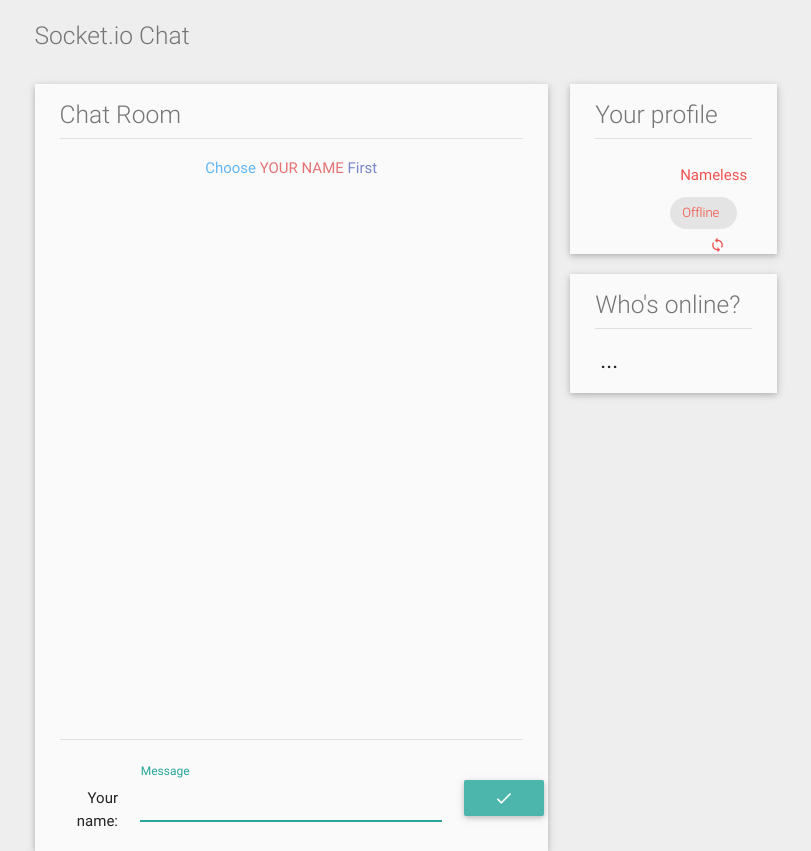
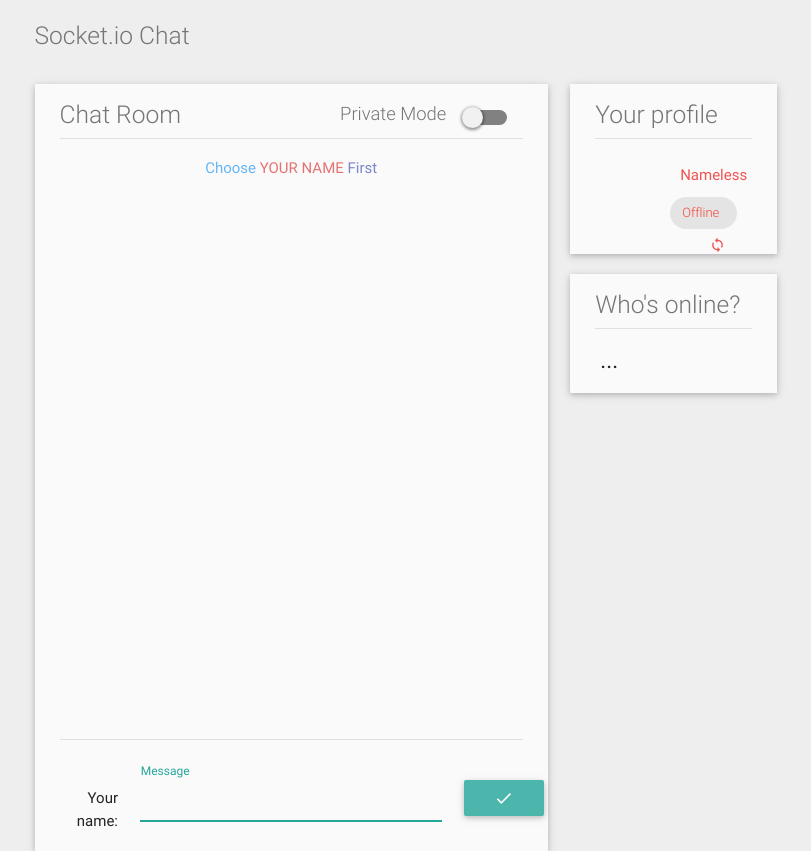
Before and after one commit to Jack-Moon628/mern-chat, a website: page views/index.html in a window 1280 px wide. Shown: the whole page, without its empty margins (234-1045 px from the left). Drawn offline with nearby package versions, Linux system fonts and the light colour scheme; files that its build step writes are made by us from their sources; no server answers; files whose address does not match are found by name.

Commit message:
add private mode switcher

```diff
--- a/app.js
+++ b/app.js
@@ -1,3 +1,5 @@
+'use strict'
+
 let express = require("express");
 let app = express();
 let server = require("http").createServer(app);
--- a/views/index.html
+++ b/views/index.html
@@ -23,7 +23,18 @@
                 <div class="col m7 offset-m1" style="height: 650px;">
                     <div class="z-depth-1 grey lighten-5" style="margin-top: 5px; padding: 5px 25px;">
                         <div>
-                            <h5 class="font-weight300 grey-text text-darken-1">Chat Room</h5>
+                            <h5 class="font-weight300 grey-text text-darken-1">
+                                Chat Room
+                                <small class="right">
+                                    Private Mode
+                                    <span class="switch">
+                                        <label>
+                                            <input type="checkbox">
+                                            <span class="lever"></span>
+                                        </label>
+                                    </span>
+                                </small>
+                            </h5>
                         </div>
                         <div class="divider"></div>
 
```
